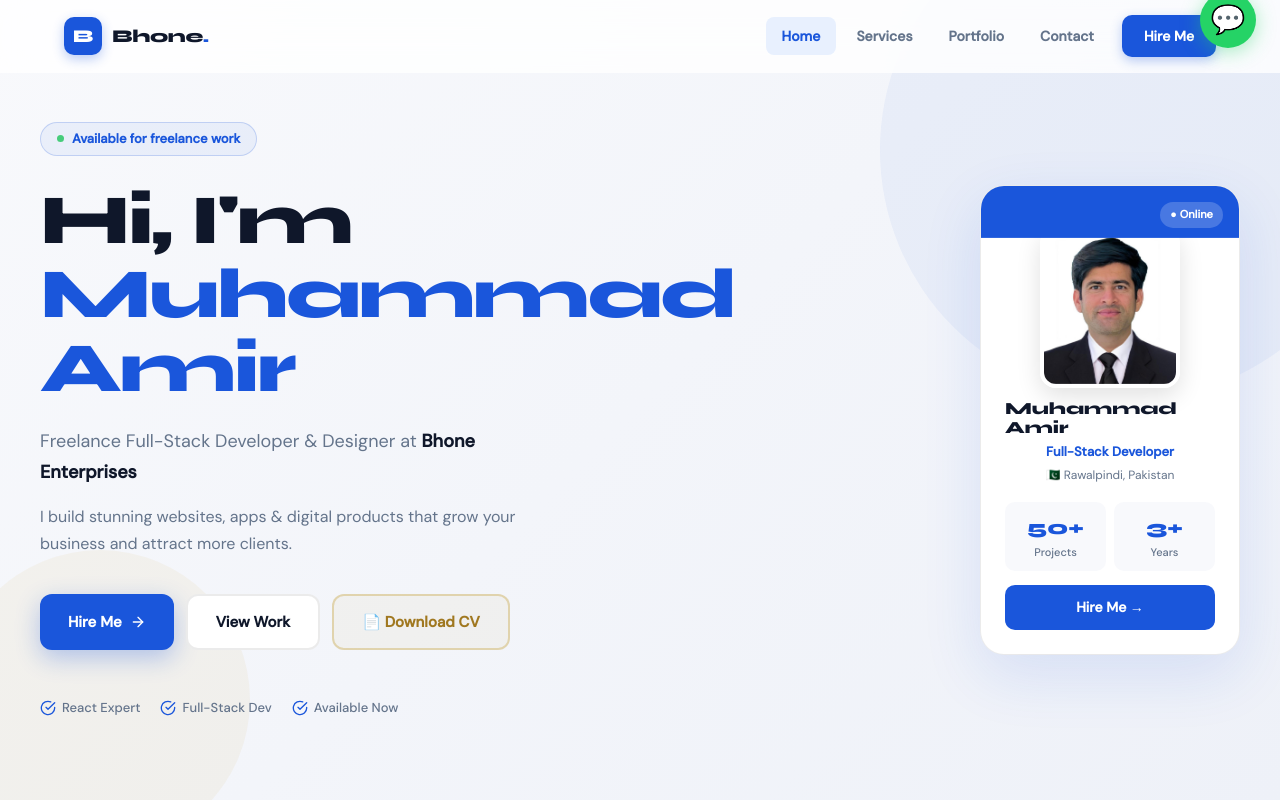
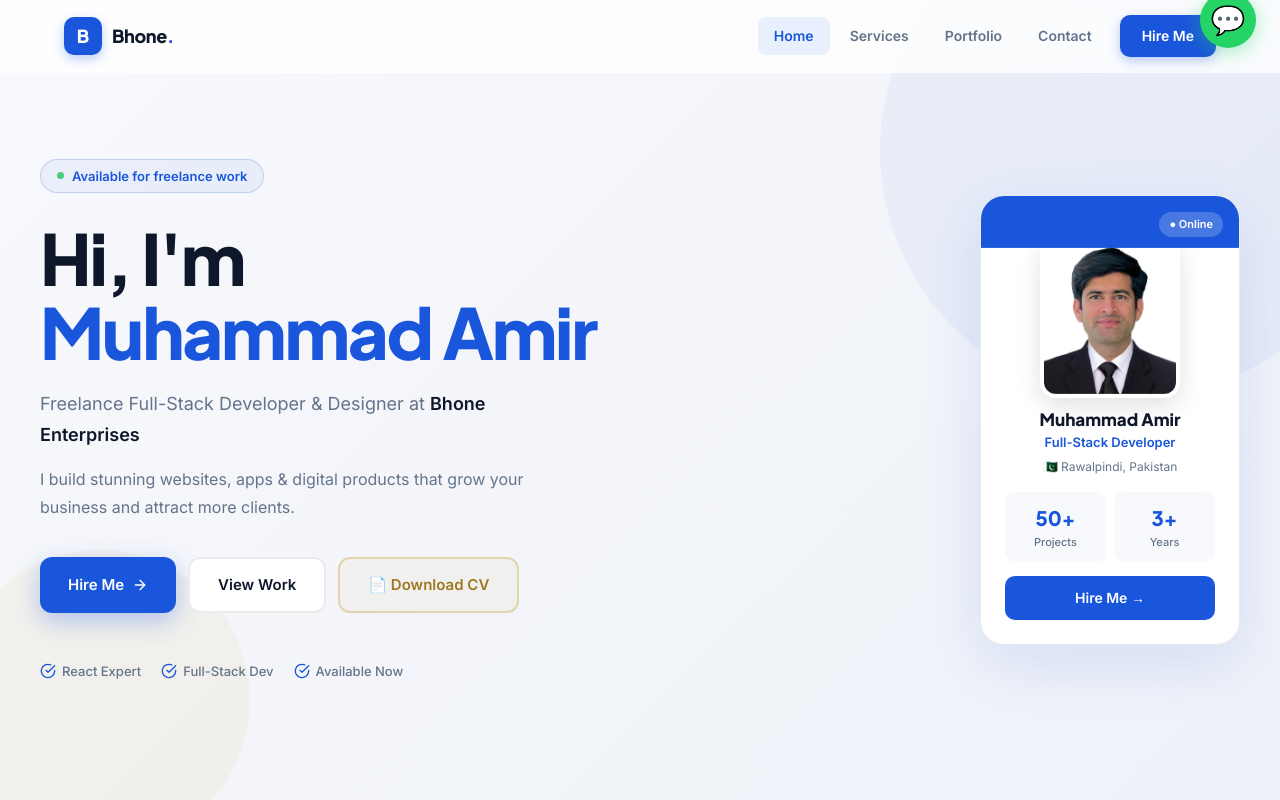
Before and after one commit to ranacodifyr57-cloud/bhone-client, a React (Vite) app: page / in a window 1280 px wide. Shown: the top 800 px of the page. Built offline with nearby package versions, Linux system fonts and the light colour scheme.

Commit message:
Update fonts to Plus Jakarta Sans

```diff
--- a/index.html
+++ b/index.html
@@ -7,7 +7,7 @@
   <meta name="description" content="Muhammad Amir - Professional Freelancer. Web Development, Design & Digital Solutions. Bhone Enterprises." />
   <link rel="preconnect" href="https://fonts.googleapis.com" />
   <link rel="preconnect" href="https://fonts.gstatic.com" crossorigin />
-  <link href="https://fonts.googleapis.com/css2?family=Syne:wght@400;500;600;700;800&family=DM+Sans:ital,opsz,wght@0,9..40,300;0,9..40,400;0,9..40,500;1,9..40,300&display=swap" rel="stylesheet" />
+  <link href="https://fonts.googleapis.com/css2?family=Plus+Jakarta+Sans:wght@400;500;600;700;800&family=Inter:wght@300;400;500;600&display=swap" rel="stylesheet" />
 </head>
 <body>
   <div id="root"></div>
--- a/src/index.css
+++ b/src/index.css
@@ -17,8 +17,8 @@
   --border: rgba(0,0,0,0.08);
   --shadow: 0 4px 24px rgba(0,0,0,0.06);
   --shadow-lg: 0 12px 48px rgba(26,86,219,0.15);
-  --font-head: 'Syne', sans-serif;
-  --font-body: 'DM Sans', sans-serif;
+  --font-head: 'Plus Jakarta Sans', sans-serif;
+--font-body: 'Inter', sans-serif;
   --radius: 16px;
   --transition: 0.3s cubic-bezier(0.4, 0, 0.2, 1);
 }
```
